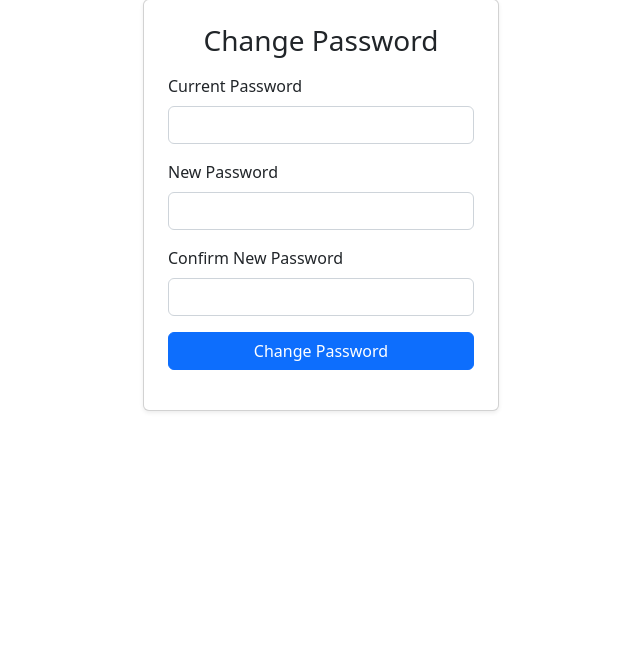
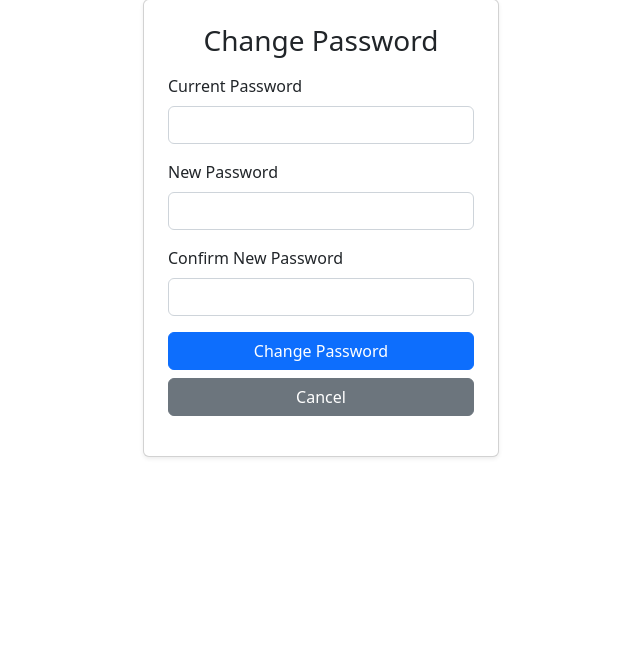
Before and after one commit to adena-wena/M6E-DjangoForms-LapuzSabandoValverde, a Django app: template Project 6/M6P-DjangoForms-LapuzSabandoValverde/MyInventoryApp/templates/MyInventoryApp/change_password.html in a window 1280 px wide. Shown: the part 105-761 px from the top of the page, without its empty margins (319-959 px from the left). Run offline with Django 5.2, Linux system fonts and the light colour scheme; the template is opened without the code that fills it, so the values that code supplies are empty; some libraries are stand-ins or nearby versions.

Commit message:
added cancel button

```diff
--- a/Project 6/M6P-DjangoForms-LapuzSabandoValverde/MyInventoryApp/templates/MyInventoryApp/change_password.html
+++ b/Project 6/M6P-DjangoForms-LapuzSabandoValverde/MyInventoryApp/templates/MyInventoryApp/change_password.html
@@ -48,6 +48,9 @@
             </div>
             <div class="d-grid gap-2">
               <button type="submit" class="btn btn-primary">Change Password</button>
+              <a href ="{% url 'manage_account' pk=account.pk %}"class="btn btn-secondary w-100">Cancel</a>
+
+
             </div>
           </form>
         </div>
```
Also changed, not shown: Project 6/M6P-DjangoForms-LapuzSabandoValverde/db.sqlite3.
